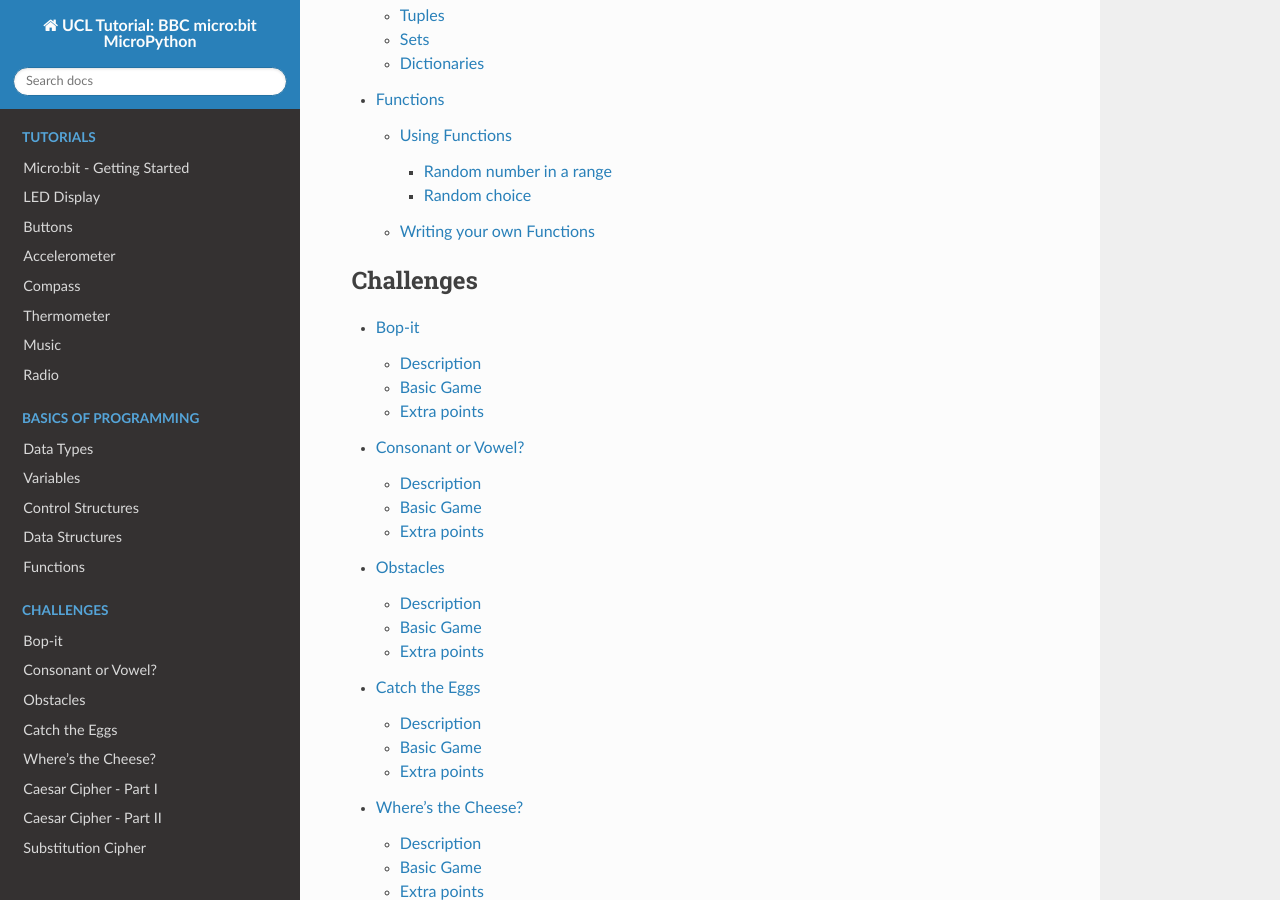
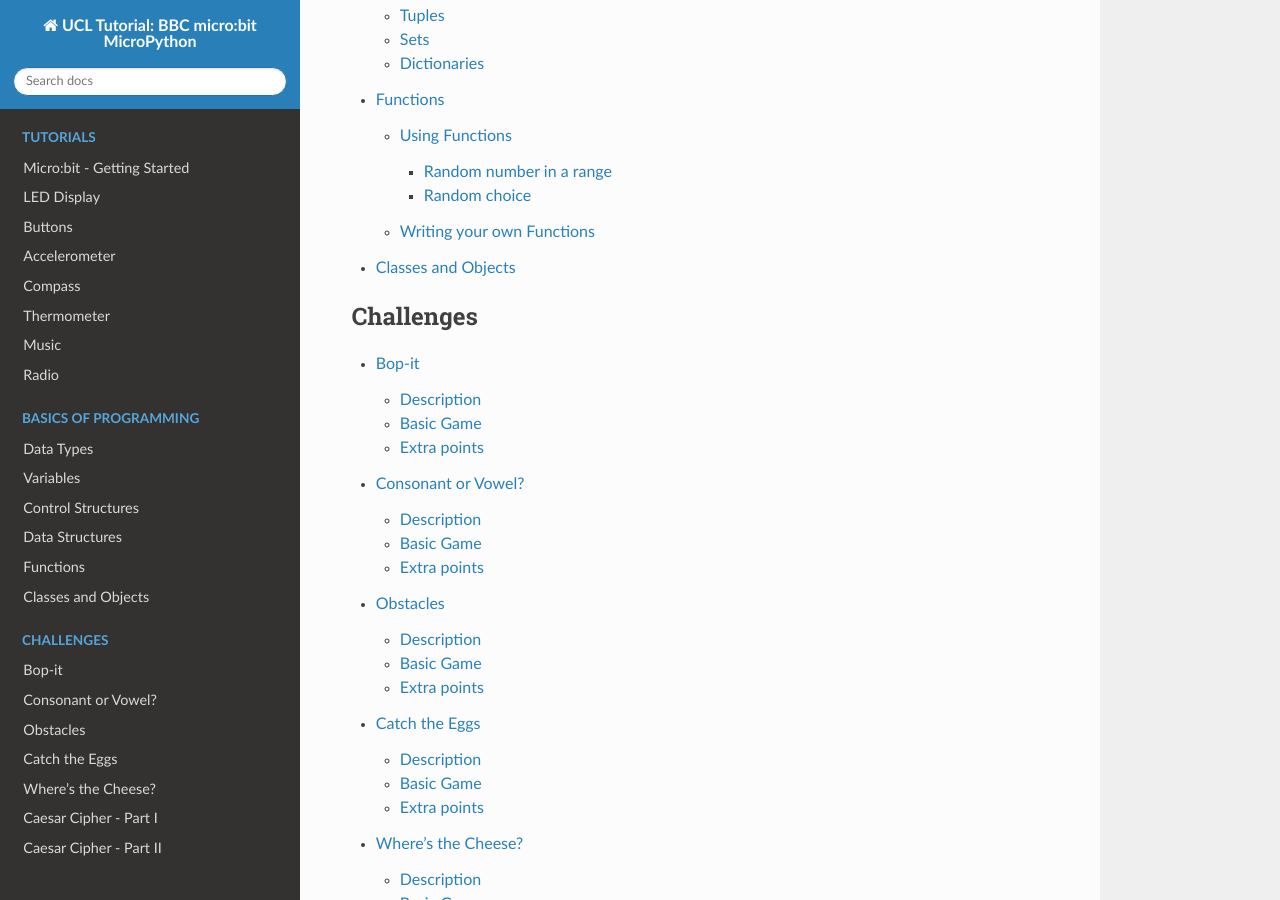
Before and after one commit to rharbird/microbit-challenges, a Sphinx documentation site: the page built from docs/source/index.rst, in a window 1280 px wide and 900 px high, scrolled down 3548 px. Built offline with Sphinx 7.4.7 and the Read the Docs theme 2.0.0, drawn with Linux system fonts in a browser that asks for light colours; pages that are not in the unit, such as notebooks, are missing from menus.

Commit message:
Add a 'Classes and objects' section

```diff
--- /dev/null
+++ b/docs/source/basics/classes_objects.rst
@@ -0,0 +1,3 @@
+********************
+Classes and Objects
+********************
--- a/docs/source/index.rst
+++ b/docs/source/index.rst
@@ -50,6 +50,7 @@ If you would like to contribute to this resource, go ahead! Install git and crea
    basics/control.rst
    basics/data_structures.rst
    basics/functions.rst
+   basics/classes_objects.rst
 
 
 .. toctree::
```
